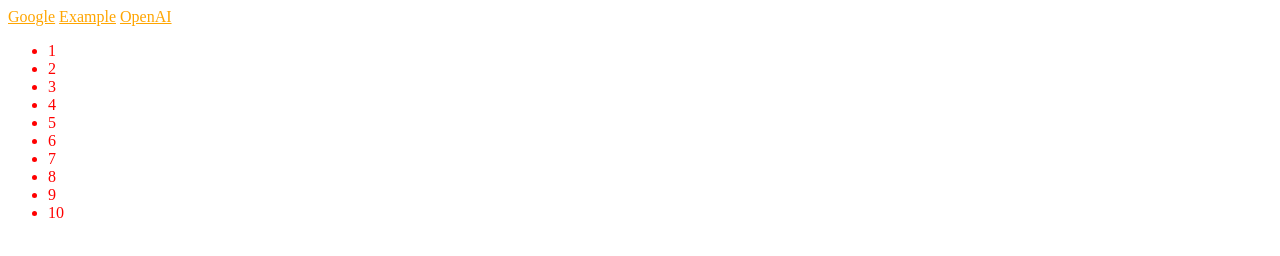
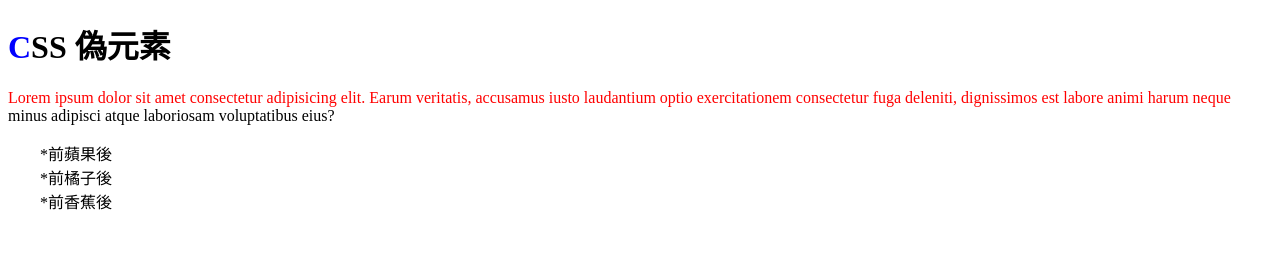
Before and after one commit to jack-li02/Learn_Html, a plain HTML site: page learning/index_css.html in a window 1280 px wide. Drawn offline with Linux system fonts and the light colour scheme.

Commit message:
CSS 偽元素(pseudo element)

```diff
--- a/learning/index_css.html
+++ b/learning/index_css.html
@@ -3,43 +3,36 @@
 <head>
     <meta charset="UTF-8">
     <meta name="viewport" content="width=device-width, initial-scale=1.0">
-    <title>CSS 偽類別(pseudo)</title>
+    <title>CSS 偽元素(pseudo element)</title>
     <style>
-        a:link{
-            color: orange;
+        h1::first-letter{
+            color: blue;
         }
-        a:visited{
-            color: gray;
-        }
-        a:hover{
-            color: #1318b5;
-        }
-        a:active{
+        p::first-line{
             color: red;
         }
-        li:hover{
+        p::selection{
+            color: white;
             background-color: gray;
         }
-        li:not(:hover){
-            color: red;
+        #fruit li::before{
+            content: "前";
+        }
+        #fruit li::after{
+            content: "後";
+        }
+        li::marker{
+            content: "*";
         }
     </style>
 </head>
 <body>
-    <a href="https://www.google.com">Google</a>
-    <a href="https://www.example.com">Example</a>
-    <a href="https://www.openai.com">OpenAI</a>
-    <ul>
-        <li>1</li>
-        <li>2</li>
-        <li>3</li>
-        <li>4</li>
-        <li>5</li>
-        <li>6</li>
-        <li>7</li>
-        <li>8</li>
-        <li>9</li>
-        <li>10</li>
+    <h1>CSS 偽元素</h1>
+    <p>Lorem ipsum dolor sit amet consectetur adipisicing elit. Earum veritatis, accusamus iusto laudantium optio exercitationem consectetur fuga deleniti, dignissimos est labore animi harum neque minus adipisci atque laboriosam voluptatibus eius?</p>
+    <ul id="fruit">
+        <li id="apple">蘋果</li>
+        <li id="orange">橘子</li>
+        <li id="banana">香蕉</li>
     </ul>
 </body>
 </html>
```
